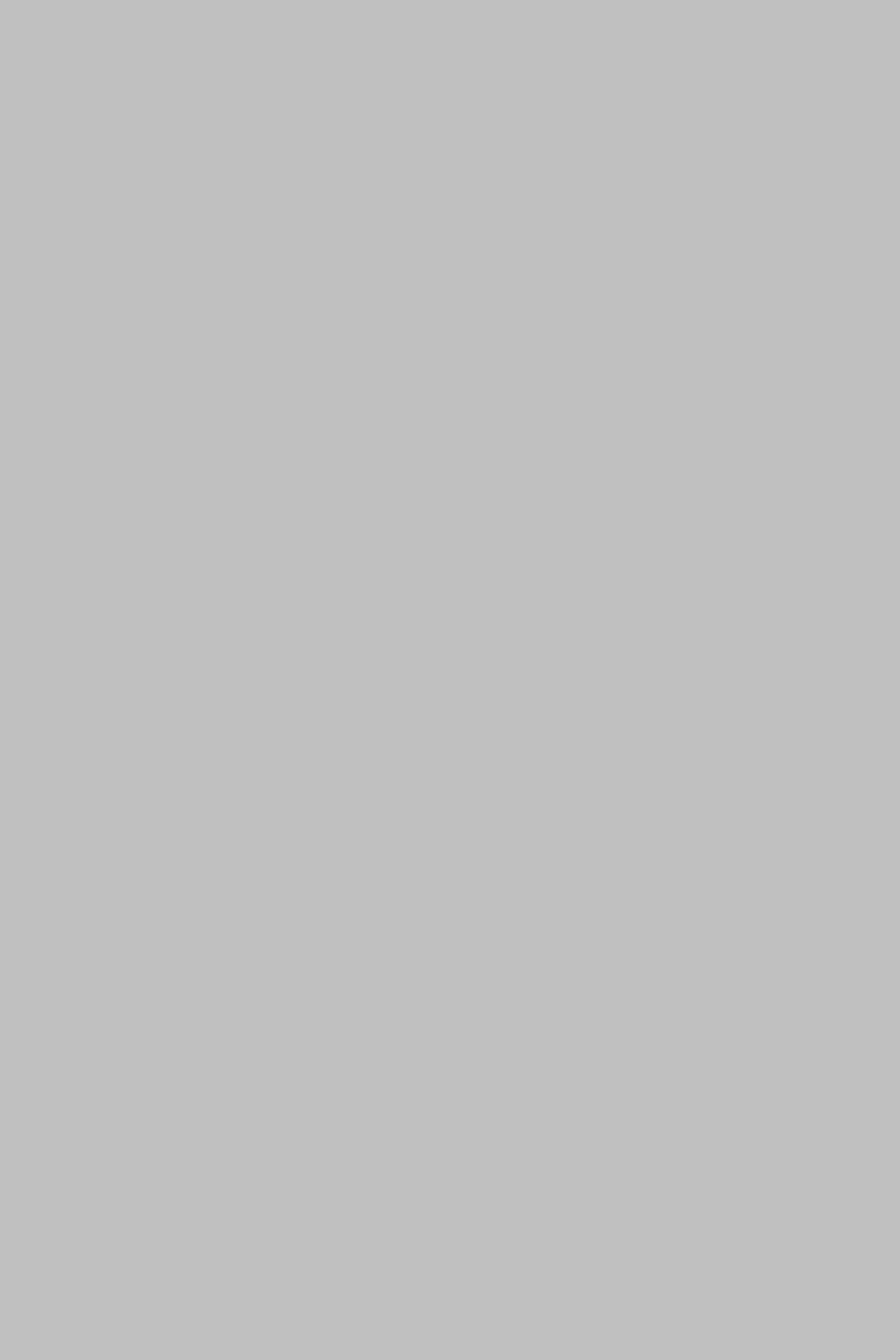
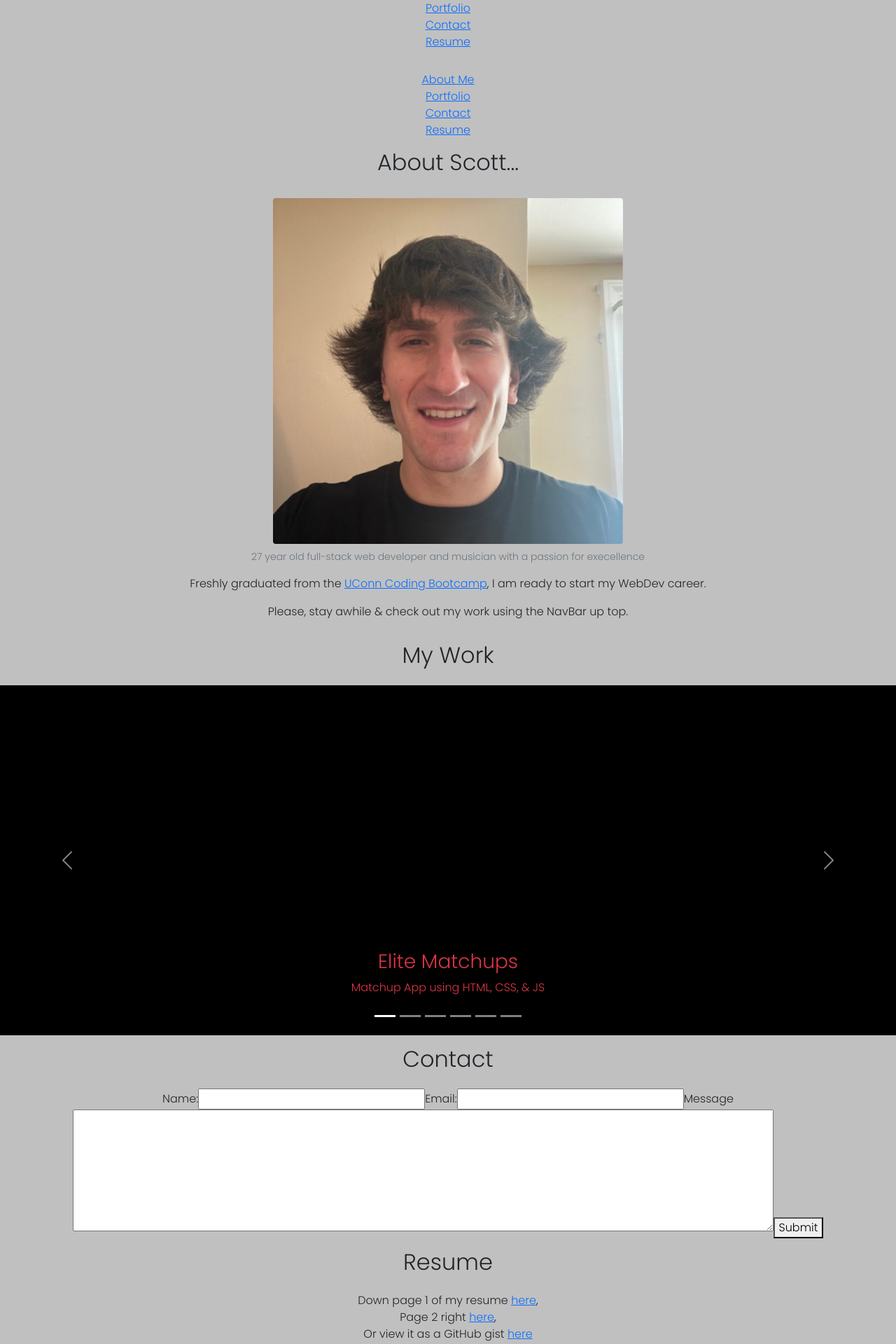
Before and after one commit to ScottsC0de/hello-world, a React (Create React App) app: page / in a window 1280 px wide. Shown: the part 140-2060 px from the top of the page at 70% size. Before the commit the page ends 800 px from the top, so only its background shows below. Built offline with nearby package versions, Linux system fonts and the light colour scheme.

Commit message:
all components rendering, working on carousel

```diff
--- a/public/index.html
+++ b/public/index.html
@@ -9,6 +9,9 @@
   <meta name="description" content="Web site created using create-react-app" />
   <link href="https://cdn.jsdelivr.net/npm/bootstrap@5.0.2/dist/css/bootstrap.min.css" rel="stylesheet"
     integrity="sha384-EVSTQN3/azprG1Anm3QDgpJLIm9Nao0Yz1ztcQTwFspd3yD65VohhpuuCOmLASjC" crossorigin="anonymous">
+  <link rel="preconnect" href="https://fonts.googleapis.com">
+  <link rel="preconnect" href="https://fonts.gstatic.com" crossorigin>
+  <link href="https://fonts.googleapis.com/css2?family=Poppins:wght@300&display=swap" rel="stylesheet">
   <link rel="apple-touch-icon" href="%PUBLIC_URL%/logo192.png" />
   <!--
       manifest.json provides metadata used when your web app is installed on a
--- a/src/App.js
+++ b/src/App.js
@@ -10,13 +10,17 @@ import Footer from './components/Footer';
 
 function App() {
   return (
-    <Header></Header>,
-    <Nav></Nav>,
-    <AboutMe></AboutMe>,
-    <Portfolio></Portfolio>,
-    <Contact></Contact>,
-    <Resume></Resume>,
-    <Footer></Footer>
+
+    <div className='text-center'>
+      <Header />
+      <Nav />
+      <AboutMe />
+      <Portfolio />
+      <Contact />
+      <Resume />
+      <Footer />
+    </div>
+
   )
 }
 
--- a/src/components/AboutMe.js
+++ b/src/components/AboutMe.js
@@ -5,13 +5,14 @@ import PicOfMe from '../img/me.jpg'
 function AboutMe() {
     return (
         <div>
-            <h2>About Scott George...</h2>
-            <img src={PicOfMe} alt='A fantastic picture of me'>
-            </img>
-            <p>
-                a 28 year old full-stack web developer and musician with a passion for technology, music, & execellence. Freshly graduated from the <a href='https://media.trilogyed.com/UConn/coding/uconn_curriculum_overview_fullstackflex_pt.pdf'>UConn Coding Bootcamp</a>, I am ready to start my WebDev career.
-            </p>
+            <h2>About Scott...</h2>
             <br />
+            <figure className="figure">
+                <img src={PicOfMe} class="figure-img img-fluid rounded" alt="A fantastic picture of me" width={500} height={500}></img>
+                <figcaption class="figure-caption text-xs-right"> 27 year old full-stack web developer and musician with a passion for execellence</figcaption>
+            </figure>
+            <br />
+            <p> Freshly graduated from the <a href='https://media.trilogyed.com/UConn/coding/uconn_curriculum_overview_fullstackflex_pt.pdf' target='_blank'>UConn Coding Bootcamp</a>, I am ready to start my WebDev career.</p>
             <p>
                 Please, stay awhile & check out my work using the NavBar up top.
             </p>
--- a/src/components/Contact.js
+++ b/src/components/Contact.js
@@ -4,7 +4,7 @@ import React, { useState } from 'react';
 function Contact() {
     return (
         <div>
-            <h2>Contact</h2>
+            <h2 className='section-headers'>Contact</h2>
 
             <form>
 
@@ -19,13 +19,13 @@ function Contact() {
                 <label>Message</label>
                 <textarea name="message" rows={7} cols={70} />
 
-                // need form submit function
-                // need error Message
-
                 <button type="submit">Submit</button>
             </form>
         </div >
     );
 };
 
+// need form submit function
+// need error Message
+
 export default Contact;
--- a/src/components/Header.js
+++ b/src/components/Header.js
@@ -1,11 +1,13 @@
 import React from 'react';
+import Nav from './Nav'
 
 function Header() {
     return (
         <div>
-
-            <h1>Scott George</h1>
-
+            <header>
+                <h1>Scott George</h1>
+            </header>
+            <Nav />
         </div>
     );
 };
--- a/src/components/Nav.js
+++ b/src/components/Nav.js
@@ -5,8 +5,11 @@ function Nav() {
         <div>
             <nav>
                 <a href='/AboutMe'>About Me</a>
+                <br />
                 <a href='/Portfolio'>Portfolio</a>
+                <br />
                 <a href='/Contact'>Contact</a>
+                <br />
                 <a href='/Resume'>Resume</a>
             </nav>
         </div>
--- a/src/components/Portfolio.js
+++ b/src/components/Portfolio.js
@@ -1,71 +1,117 @@
 import React, { useState } from 'react';
-import { Carousel } from 'reactstrap';
+import {
+    Carousel,
+    CarouselItem,
+    CarouselControl,
+    CarouselIndicators,
+    CarouselCaption,
+} from 'reactstrap';
 
-function Portfolio() {
+const items = [
+    {
+        id: 1,
+        altText: 'Matchup App using HTML, CSS, & JS',
+        caption: 'Elite Matchups',
+    },
+    {
+        id: 2,
+        altText: 'MongoDB data storage & retrieval',
+        caption: 'Social Media API',
+    },
+    {
+        id: 3,
+        altText: 'Database communication using Sequelize',
+        caption: 'E-Commerce Back-End',
+    },
+    {
+        id: 4,
+        altText: 'Track database items using mySQL',
+        caption: 'SQL Database Tracker',
+    },
+    {
+        id: 5,
+        altText: 'Generate HTML page using node.js & inquirer npm',
+        caption: 'myTeam App',
+    },
+    {
+        id: 6,
+        altText: 'Generate ReadMe files using node.js & inquirer npm',
+        caption: 'ReadMe Machine',
+    },
+];
 
-    <div id="carouselExampleCaptions" class="carousel slide" data-bs-ride="carousel">
-        <div class="carousel-indicators">
-            <button type="button" data-bs-target="#carouselExampleCaptions" data-bs-slide-to="0" class="active" aria-current="true" aria-label="Slide 1"></button>
-            <button type="button" data-bs-target="#carouselExampleCaptions" data-bs-slide-to="1" aria-label="Slide 2"></button>
-            <button type="button" data-bs-target="#carouselExampleCaptions" data-bs-slide-to="2" aria-label="Slide 3"></button>
-            <button type="button" data-bs-target="#carouselExampleCaptions" data-bs-slide-to="3" aria-label="Slide 4"></button>
-            <button type="button" data-bs-target="#carouselExampleCaptions" data-bs-slide-to="4" aria-label="Slide 5"></button>
-            <button type="button" data-bs-target="#carouselExampleCaptions" data-bs-slide-to="5" aria-label="Slide 6"></button>
+function Portfolio(props) {
+    const [activeIndex, setActiveIndex] = useState(0);
+    const [animating, setAnimating] = useState(false);
+
+    const next = () => {
+        if (animating) return;
+        const nextIndex = activeIndex === items.length - 1 ? 0 : activeIndex + 1;
+        setActiveIndex(nextIndex);
+    };
+
+    const previous = () => {
+        if (animating) return;
+        const nextIndex = activeIndex === 0 ? items.length - 1 : activeIndex - 1;
+        setActiveIndex(nextIndex);
+    };
+
+    const goToIndex = (newIndex) => {
+        if (animating) return;
+        setActiveIndex(newIndex);
+    };
+
+    const slides = items.map((item) => {
+        return (
+            <CarouselItem
+                className="custom-tag"
+                tag="div"
+                key={item.id}
+                onExiting={() => setAnimating(true)}
+                onExited={() => setAnimating(false)}
+            >
+                <CarouselCaption
+                    className="text-danger"
+                    captionText={item.altText}
+                    captionHeader={item.caption}
+                />
+            </CarouselItem>
+        );
+    });
+
+    return (
+        <div>
+            <style>
+                {`.custom-tag {
+              max-width: 100%;
+              height: 500px;
+              background: black;
+            }`}
+            </style>
+            <h2 className='section-headers'>My Work</h2>
+            <Carousel activeIndex={activeIndex} next={next} previous={previous}>
+                <CarouselIndicators
+                    items={items}
+                    activeIndex={activeIndex}
+                    onClickHandler={goToIndex}
+                />
+                {slides}
+                <CarouselControl
+                    direction="prev"
+                    directionText="Previous"
+                    onClickHandler={previous}
+                />
+                <CarouselControl
+                    direction="next"
+                    directionText="Next"
+                    onClickHandler={next}
+                />
+            </Carousel>
         </div>
-        <div class="carousel-inner">
-            <div class="carousel-item active">
-                <img src="..." class="d-block w-100" alt="..."></img>
-                <div class="carousel-caption d-none d-md-block">
-                    <h5>Elite Matchups</h5>
-                    <p>Application for setting head to head matchups for anyone to vote on anonymously</p>
-                </div>
-            </div>
-            <div class="carousel-item">
-                <img src="..." class="d-block w-100" alt="..."></img>
-                <div class="carousel-caption d-none d-md-block">
-                    <h5>Working Social Media API</h5>
-                    <p>Social media api created using MongoDB, Mongoose ODM, & Express.js with JSON data storage and retrieval demonstrated using Insomnia</p>
-                </div>
-            </div>
-            <div class="carousel-item">
-                <img src="..." class="d-block w-100" alt="..."></img>
-                <div class="carousel-caption d-none d-md-block">
-                    <h5>Employee Tracker</h5>
-                    <p>Application that allows you to track all employees in a database using mySQL and the inquirer npm package</p>
-                </div>
-            </div>
-            <div class="carousel-item">
-                <img src="..." class="d-block w-100" alt="..."></img>
-                <div class="carousel-caption d-none d-md-block">
-                    <h5>E-Commerce Back-End</h5>
-                    <p>Back-end application that uses the ORM Sequelize to communicate with a local database</p>
-                </div>
-            </div>
-            <div class="carousel-item">
-                <img src="..." class="d-block w-100" alt="..."></img>
-                <div class="carousel-caption d-none d-md-block">
-                    <h5>myTeam App</h5>
-                    <p>Generate an HTML page for your software team</p>
-                </div>
-            </div>
-            <div class="carousel-item">
-                <img src="..." class="d-block w-100" alt="..."></img>
-                <div class="carousel-caption d-none d-md-block">
-                    <h5>ReadMe Machine</h5>
-                    <p>Generate ReadMe files using node.js</p>
-                </div>
-            </div>
-        </div>
-        <button class="carousel-control-prev" type="button" data-bs-target="#carouselExampleCaptions" data-bs-slide="prev">
-            <span class="carousel-control-prev-icon" aria-hidden="true"></span>
-            <span class="visually-hidden">Previous</span>
-        </button>
-        <button class="carousel-control-next" type="button" data-bs-target="#carouselExampleCaptions" data-bs-slide="next">
-            <span class="carousel-control-next-icon" aria-hidden="true"></span>
-            <span class="visually-hidden">Next</span>
-        </button>
-    </div>
+    );
 }
+
+// carousel code found at https://reactstrap.github.io/?path=/docs/components-carousel--carousel
 
 export default Portfolio;
 
--- a/src/components/Resume.js
+++ b/src/components/Resume.js
@@ -3,12 +3,13 @@ import React from 'react';
 function Resume() {
   return (
     <div>
+      <h2 className='section-headers'>Resume</h2>
       <p>
-        Down page 1 of my resume <a href='public/assets/resume1.png' download>here</a>,
+        Down page 1 of my resume <a href='public/assets/resume1.pdf' download>here</a>,
         <br />
-        Page 2 right <a href='public/assets/resume2.png' download>here</a>,
+        Page 2 right <a href='public/assets/resume2.pdf' download>here</a>,
         <br />
-        Or view it as a GitHub gist <a href='https://gist.github.com/ScottsC0de/2ade3611df58b6ad7b4c198aaa16eef4'>here</a>
+        Or view it as a GitHub gist <a href='https://gist.github.com/ScottsC0de/2ade3611df58b6ad7b4c198aaa16eef4' target='_blank'>here</a>
       </p>
       <br />
       <h3>Front-End Artistries</h3>
--- a/src/index.css
+++ b/src/index.css
@@ -1,14 +1,28 @@
 body {
   margin: 0;
-  font-family: -apple-system, BlinkMacSystemFont, 'Segoe UI', 'Roboto', 'Oxygen',
+  font-family: 'Poppins', sans-serif;
+  /* font-family: -apple-system, BlinkMacSystemFont, 'Segoe UI', 'Roboto', 'Oxygen',
     'Ubuntu', 'Cantarell', 'Fira Sans', 'Droid Sans', 'Helvetica Neue',
-    sans-serif;
+    sans-serif; */
   -webkit-font-smoothing: antialiased;
   -moz-osx-font-smoothing: grayscale;
   background-color: silver;
+}
+
+header {
+  padding: 15px;
+  margin-bottom: 15px;
+}
+
+nav {
+  padding: 15px;
 }
 
 code {
   font-family: source-code-pro, Menlo, Monaco, Consolas, 'Courier New',
     monospace;
 }
+
+.section-headers {
+  padding: 15px;
+}
```
Also changed, not shown: 2 other files (tests, documents, lock files or other folders).
